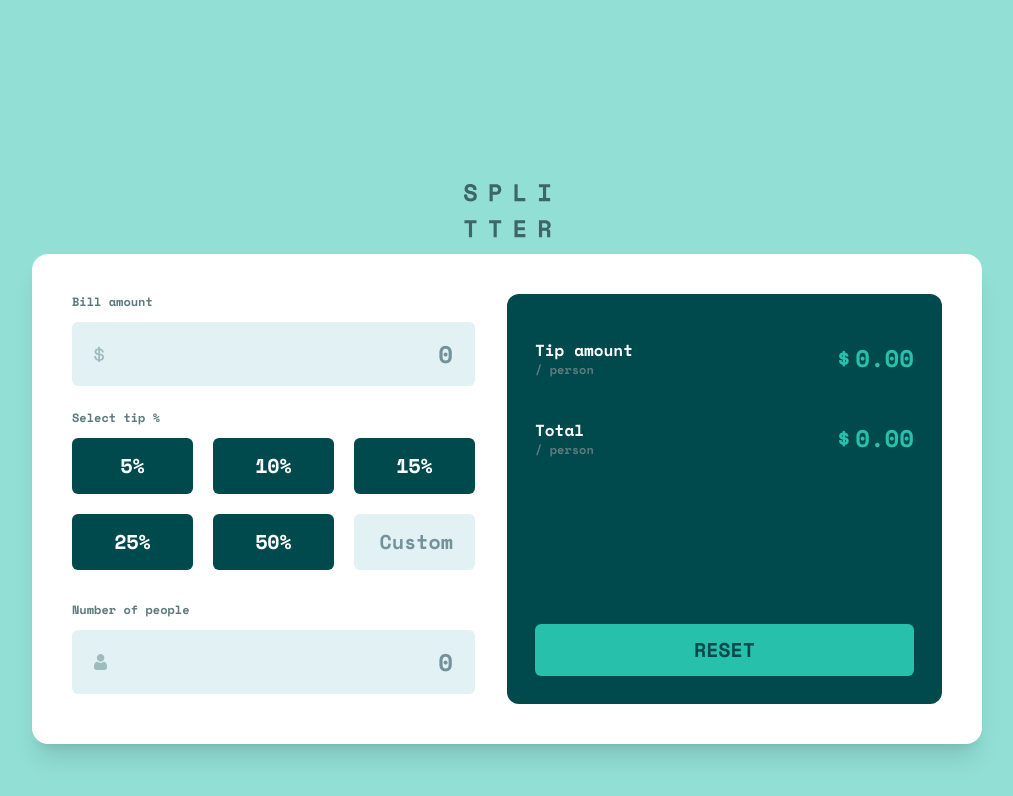
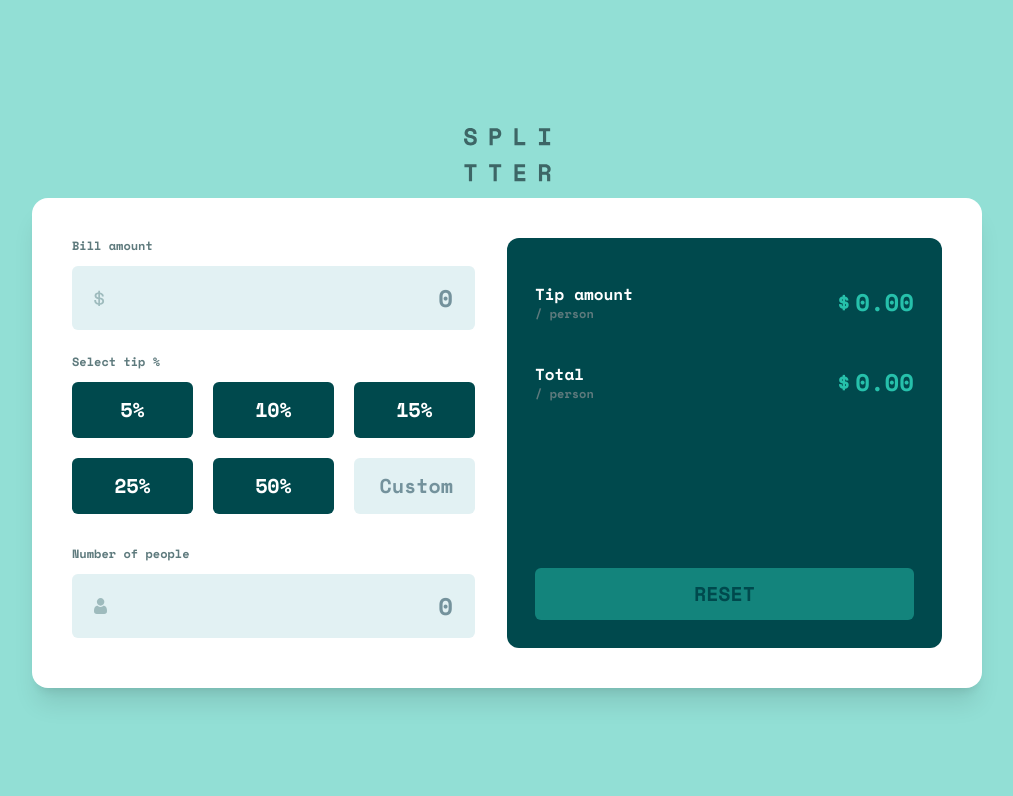
Before and after one commit to duquerson/tips-calculator-main, a React (Vite) app: page / in a window 1280 px wide. Shown: the top 796 px of the page, without its empty margins (133-1146 px from the left). Built offline with nearby package versions, Linux system fonts and the light colour scheme.

Commit message:
✨ feat: implement complete tip calculator functionality with React Context

```diff
--- a/package.json
+++ b/package.json
@@ -24,6 +24,7 @@
 	"dependencies": {
 		"@fontsource/space-mono": "5.2.9",
 		"@tailwindcss/vite": "4.1.17",
+		"prop-types": "15.8.1",
 		"react": "19.2.0",
 		"react-dom": "19.2.0",
 		"tailwindcss": "4.1.17"
--- a/src/App.jsx
+++ b/src/App.jsx
@@ -1,14 +1,133 @@
 //@ts-nocheck
+import PropTypes from 'prop-types';
 import IconDollar from './assets/images/icon-dollar.svg?react';
 import IconPeople from './assets/images/icon-person.svg?react';
 import Logo from './assets/images/logo.svg?react';
+import { createContext, useContext, useState, useMemo } from 'react';
+
+// ============================================
+// CONTEXT Y CUSTOM HOOK
+// ============================================
+
+const TipCalculatorContext = createContext(undefined);
+
+const TipCalculatorProvider = ({ children }) => {
+	const [bill, setBill] = useState('');
+	const [tipPercent, setTipPercent] = useState(0);
+	const [customTip, setCustomTip] = useState('');
+	const [people, setPeople] = useState('');
+	const [error, setError] = useState(false);
+
+	// Calcular el monto de propina por persona
+	const tipAmount = useMemo(() => {
+		if (!bill || !people || people === '0') {
+			return '0.00';
+		}
+
+		const billNum = parseFloat(bill);
+		const peopleNum = parseInt(people, 10);
+
+		const activePercent = customTip ? parseFloat(customTip) : tipPercent;
+
+		if (isNaN(billNum) || isNaN(peopleNum) || peopleNum === 0) {
+			return '0.00';
+		}
+
+		const tip = (billNum * (activePercent / 100)) / peopleNum;
+		return tip.toFixed(2);
+	}, [bill, people, tipPercent, customTip]);
+
+	// Calcular el total por persona
+	const totalAmount = useMemo(() => {
+		if (!bill || !people || people === '0') {
+			return '0.00';
+		}
+
+		const billNum = parseFloat(bill);
+		const peopleNum = parseInt(people, 10);
+
+		const activePercent = customTip ? parseFloat(customTip) : tipPercent;
+
+		if (isNaN(billNum) || isNaN(peopleNum) || peopleNum === 0) {
+			return '0.00';
+		}
+
+		const total = (billNum * (1 + activePercent / 100)) / peopleNum;
+		return total.toFixed(2);
+	}, [bill, people, tipPercent, customTip]);
+
+	// Validar número de personas
+	const handleSetPeople = (value) => {
+		// No permitir negativos, solo enteros positivos (sin decimales)
+		if (value.includes('-')) return;
+		// Permitir solo dígitos
+		const regex = /^\d*$/;
+		if (!regex.test(value) && value !== '') return;
+
+		setPeople(value);
+
+		// Error si es cero (cuando no vacío)
+		if (value === '0' || (parseInt(value || '0', 10) === 0 && value !== '')) {
+			setError(true);
+		} else {
+			setError(false);
+		}
+	};
+
+	// Función para resetear todo
+	const resetCalculator = () => {
+		setBill('');
+		setTipPercent(0);
+		setCustomTip('');
+		setPeople('');
+		setError(false);
+	};
+
+	const value = {
+		bill,
+		setBill,
+		tipPercent,
+		setTipPercent,
+		customTip,
+		setCustomTip,
+		people,
+		setPeople: handleSetPeople,
+		error,
+		tipAmount,
+		totalAmount,
+		resetCalculator,
+	};
+
+	return <TipCalculatorContext.Provider value={value}>{children}</TipCalculatorContext.Provider>;
+};
+
+// Custom hook para usar el contexto
+const useTipCalculator = () => {
+	const context = useContext(TipCalculatorContext);
+
+	if (context === undefined) {
+		throw new Error('useTipCalculator debe ser usado dentro de TipCalculatorProvider');
+	}
+
+	return context;
+};
+
+// ============================================
+// COMPONENTES
+// ============================================
 
 export default function App() {
 	return (
-		<main className="flex min-h-screen min-w-full flex-col justify-center bg-primary-green/50 font-mono transition-all duration-300 md:items-center">
-			<Logo className="mx-auto mt-32 mb-4 transition-all duration-300" aria-hidden="true" />
+		<TipCalculatorProvider>
+			<main className="justificar-center flex min-h-screen min-w-full flex-col bg-primary-green/50 font-mono transition-all duration-300 md:items-center">
+				<h1 className="sr-only">Tip Calculator</h1>
+				<Logo
+					className="mx-auto mt-32 mb-4 transition-all duration-300"
+					aria-label="Splitter - Tip Calculator"
+				/>
 				<Calculator />
 			</main>
+		</TipCalculatorProvider>
 	);
 }
 
@@ -25,16 +144,69 @@ const Calculator = () => {
 };
 
 const Tips = () => {
+	const {
+		bill,
+		setBill,
+		tipPercent,
+		setTipPercent,
+		customTip,
+		setCustomTip,
+		people,
+		setPeople,
+		error,
+	} = useTipCalculator();
+
+	const handleTipClick = (percent) => {
+		setTipPercent(percent);
+		setCustomTip(''); // Limpiar custom cuando se selecciona un botón
+	};
+
+	// Validación para bill: permitir números y máximo 2 decimales, no negativos
+	const handleBillChange = (value) => {
+		if (value.includes('-')) return;
+		// Regex: números antes del punto (cualquiera) y hasta 2 decimales opcionales
+		const regex = /^\d*(\.\d{0,2})?$/;
+		if (regex.test(value) || value === '') {
+			setBill(value);
+		}
+	};
+
+	// Validación para custom tip: máximo 3 dígitos antes, 2 después
+	const handleCustomChange = (value) => {
+		if (value.includes('-')) return;
+		const regex = /^\d{0,3}(\.\d{0,2})?$/;
+		if (regex.test(value) || value === '') {
+			setCustomTip(value);
+			setTipPercent(0); // Limpiar botones cuando se usa custom
+		}
+	};
+
 	return (
 		<div className="transition-all duration-300 md:w-1/2 md:pr-8">
-			<h1 className="mb-3 text-xs text-neutral-grey-500">Bill amount</h1>
-			<Inputs icon="dollar" text="0" id="bill" name="bill" ariaLabel="Bill amount in dollars" />
+			<div className="mb-8 md:mb-6">
+				<label htmlFor="bill" className="mb-3 block text-xs text-neutral-grey-500">
+					Bill amount
+				</label>
+				<Inputs
+					icon="dollar"
+					text="0"
+					id="bill"
+					name="bill"
+					ariaLabel="Bill amount in dollars"
+					value={bill}
+					onChange={handleBillChange}
+				/>
+			</div>
 
-			<h2 className="mb-4 text-xs font-semibold text-neutral-grey-500 md:mb-3">Select tip %</h2>
+			<fieldset className="mb-10 border-0 p-0 md:mb-8">
+				<legend className="mb-4 text-xs font-semibold text-neutral-grey-500 md:mb-3">
+					Select tip %
+				</legend>
 
-			<section
-				className="mb-10 grid grid-cols-2 grid-rows-3 gap-7 text-white transition-all duration-300 md:mb-8 md:grid-cols-3 md:grid-rows-2 md:gap-5"
-				role="list"
+				<div
+					className="grid grid-cols-2 grid-rows-3 gap-7 text-white transition-all duration-300 md:grid-cols-3 md:grid-rows-2 md:gap-5"
+					role="group"
+					aria-label="Tip percentage options"
 				>
 					{[5, 10, 15, 25, 50].map((percent) => {
 						return (
@@ -43,6 +215,8 @@ const Tips = () => {
 								text={`${percent}%`}
 								id={`tip-${percent}`}
 								ariaLabel={`Select ${percent} percent tip`}
+								isActive={tipPercent === percent && !customTip}
+								onClick={() => handleTipClick(percent)}
 							/>
 						);
 					})}
@@ -58,39 +232,64 @@ const Tips = () => {
 						<input
 							type="text"
 							inputMode="decimal"
-						pattern="[0-9]*"
+							pattern="[0-9]*[.]?[0-9]*"
 							name="custom"
 							id="custom"
+							value={customTip}
+							onChange={(e) => handleCustomChange(e.target.value)}
 							placeholder="Custom"
 							aria-label="Custom tip percentage (in percent)"
 							className="w-full bg-transparent text-right text-xl font-semibold text-cyan-950 focus:outline-none"
 						/>
 					</div>
-			</section>
+				</div>
+			</fieldset>
 
-			<h2 className="mb-3 text-xs font-semibold text-neutral-grey-500">Number of people</h2>
+			<div className="mb-8 md:mb-6">
+				<div className="mb-3 flex justify-between">
+					<label htmlFor="people" className="text-xs font-semibold text-neutral-grey-500">
+						Number of people
+					</label>
+					<span
+						id="mjs-error"
+						className={`text-xs text-red-500 transition-all duration-300 ${error ? 'visible' : 'invisible'}`}
+						role={error ? 'alert' : undefined}
+					>
+						Can't be zero
+					</span>
+				</div>
 				<Inputs
 					icon="people"
 					text="0"
 					id="people"
 					name="people"
 					ariaLabel="Number of people sharing the bill"
+					value={people}
+					onChange={setPeople}
+					hasError={error}
+					ariaDescribedBy={error ? 'mjs-error' : undefined}
 				/>
+			</div>
 		</div>
 	);
 };
 
 const TipsResult = () => {
+	const { tipAmount, totalAmount, resetCalculator, bill, tipPercent, customTip, people } =
+		useTipCalculator();
+
+	const hasData = bill || tipPercent > 0 || customTip || people;
+
 	return (
-		<article
+		<aside
 			className="flex w-full flex-col gap-8.5 rounded-xl bg-neutral-green-900 p-7 transition-all duration-300 md:w-1/2 md:justify-between"
 			aria-label="Results"
 		>
 			<div className="flex h-full flex-col">
-				<section className="mt-4 flex justify-between" aria-hidden={false}>
+				<div className="mt-4 flex justify-between">
 					<div className="flex flex-col">
-						<h2 className="text-white">Tip amount</h2>
-						<h3 className="text-xs text-neutral-grey-500">/ person</h3>
+						<span className="text-white">Tip amount</span>
+						<span className="text-xs text-neutral-grey-500">/ person</span>
 					</div>
 					<p
 						id="tip-amount"
@@ -102,14 +301,14 @@ const TipsResult = () => {
 						<span className="mr-1 text-2xl" aria-hidden="true">
 							$
 						</span>{' '}
-						0.00
+						{tipAmount}
 					</p>
-				</section>
+				</div>
 
-				<section className="mt-10 flex justify-between">
+				<div className="mt-10 flex justify-between">
 					<div className="flex flex-col">
-						<h2 className="text-white">Total</h2>
-						<h3 className="text-xs text-neutral-grey-500">/ person</h3>
+						<span className="text-white">Total</span>
+						<span className="text-xs text-neutral-grey-500">/ person</span>
 					</div>
 					<p
 						id="total"
@@ -121,28 +320,51 @@ const TipsResult = () => {
 						<span className="mr-1 text-2xl" aria-hidden="true">
 							$
 						</span>{' '}
-						0.00
+						{totalAmount}
 					</p>
-				</section>
+				</div>
 			</div>
 			<button
-				className="rounded-md bg-primary-green px-5 py-3 text-xl font-semibold text-neutral-green-900 transition-all duration-300 hover:cursor-pointer hover:bg-primary-green/50 hover:text-white"
+				className="rounded-md bg-primary-green px-5 py-3 text-xl font-semibold text-neutral-green-900 transition-all duration-300 hover:cursor-pointer hover:bg-primary-green/50 hover:text-white disabled:cursor-not-allowed disabled:opacity-50"
 				aria-label="Reset calculator"
 				type="button"
+				onClick={resetCalculator}
+				disabled={!hasData}
 			>
 				RESET
 			</button>
-		</article>
+		</aside>
 	);
 };
 
-const Inputs = ({ icon = 'dollar', text = '0', id = 'bill', name = 'bill', ariaLabel = '' }) => {
+const Inputs = ({
+	icon = 'dollar',
+	text = '0',
+	id = 'bill',
+	name = 'bill',
+	ariaLabel = '',
+	value = '',
+	onChange,
+	hasError = false,
+	ariaDescribedBy,
+}) => {
 	const fallbackLabel = icon === 'dollar' ? 'Bill amount in dollars' : 'Number of people';
 
+	// Internally validar antes de propagar con onChange (si onChange espera solo el string válido)
+	const handleChange = (e) => {
+		const next = e.target.value;
+		// Delegar validación a la función pasada (si la hubo)
+		if (typeof onChange === 'function') {
+			onChange(next);
+		}
+	};
+
 	return (
-		<section
-			className="mb-8 flex items-center justify-between rounded-md border-2 border-transparent bg-neutral-grey-200/50 px-5 py-3 transition-all duration-300 hover:cursor-pointer hover:border-primary-green md:mb-6"
-			id={id}
+		<div
+			className={`flex items-center justify-between rounded-md border-2 bg-neutral-grey-200/50 px-5 py-3 transition-all duration-300 hover:cursor-pointer ${
+				hasError ? 'border-red-500/60 hover:border-red-500/60' : 'border-transparent'
+			}`}
+			id={`${id}-container`}
 		>
 			{icon === 'dollar' ? (
 				<IconDollar className="h-4" aria-hidden="true" focusable="false" />
@@ -150,35 +372,62 @@ const Inputs = ({ icon = 'dollar', text = '0', id = 'bill', name = 'bill', ariaL
 				<IconPeople className="h-4" aria-hidden="true" focusable="false" />
 			)}
 
-			<div>
-				<label htmlFor={id} className="sr-only">
-					{ariaLabel || fallbackLabel}
-				</label>
-
 			<input
 				type="text"
-					inputMode="decimal"
+				// Para bill usamos decimal (permitir punto), para people numeric (enteros)
+				inputMode={icon === 'dollar' ? 'decimal' : 'numeric'}
 				pattern={icon === 'dollar' ? '[0-9]*[.]?[0-9]*' : '[0-9]*'}
 				id={id}
 				name={name}
+				value={value}
+				onChange={handleChange}
 				placeholder={text}
 				aria-label={ariaLabel || fallbackLabel}
-					className="w-24 bg-transparent text-right text-inputs font-semibold text-cyan-950 focus:outline-none"
+				aria-invalid={hasError}
+				aria-describedby={ariaDescribedBy}
+				className={`w-24 bg-transparent text-right text-inputs font-semibold text-cyan-950 transition-all duration-300 focus:outline-none ${
+					hasError ? 'text-red-500' : 'text-cyan-950'
+				}`}
 			/>
 		</div>
-		</section>
 	);
 };
 
-const Button = ({ text = 'Reset', id = '', ariaLabel = '' }) => {
+Inputs.propTypes = {
+	icon: PropTypes.oneOf(['dollar', 'people']),
+	text: PropTypes.string,
+	id: PropTypes.string.isRequired,
+	name: PropTypes.string,
+	ariaLabel: PropTypes.string,
+	value: PropTypes.string.isRequired,
+	onChange: PropTypes.func.isRequired,
+	hasError: PropTypes.bool,
+	ariaDescribedBy: PropTypes.string,
+};
+
+const Button = ({ text = 'Reset', id = '', ariaLabel = '', isActive = false, onClick }) => {
 	return (
 		<button
 			type="button"
-			className="min-w-28 rounded-md bg-neutral-green-900 px-5 py-3 text-center text-xl font-semibold transition-all duration-300 hover:cursor-pointer hover:bg-primary-green/80 hover:text-neutral-green-900"
+			className={`min-w-28 rounded-md px-5 py-3 text-center text-xl font-semibold transition-all duration-300 hover:cursor-pointer ${
+				isActive
+					? 'bg-primary-green text-neutral-green-900'
+					: 'bg-neutral-green-900 text-white hover:bg-primary-green/80 hover:text-neutral-green-900'
+			}`}
 			id={id}
 			aria-label={ariaLabel || `Select ${text}`}
+			aria-pressed={isActive}
+			onClick={onClick}
 		>
 			{text}
 		</button>
 	);
 };
+
+Button.propTypes = {
+	text: PropTypes.string,
+	id: PropTypes.string,
+	ariaLabel: PropTypes.string,
+	isActive: PropTypes.bool,
+	onClick: PropTypes.func,
+};
```
Also changed, not shown: 1 other file (tests, documents, lock files or other folders). Lines whose indentation alone changed are shown as unchanged.
